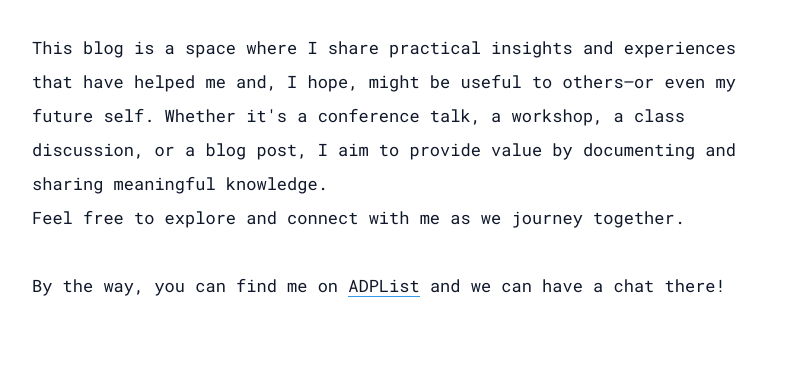
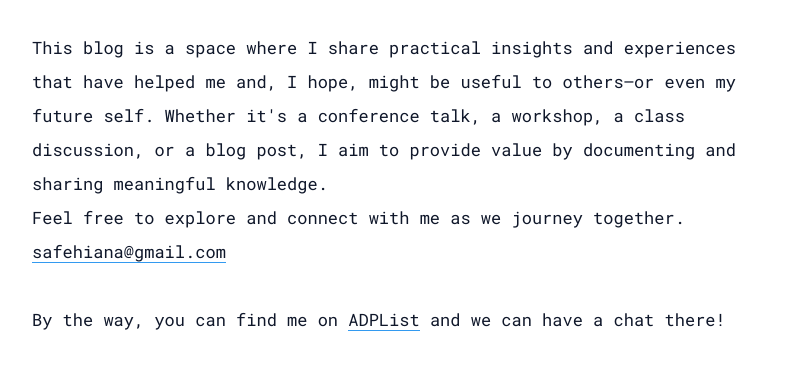
Before and after one commit to safeamiiir/personal_blog, an Astro site: page / in a window 1280 px wide. Shown: the part 328-698 px from the top of the page, without its empty margins (234-1045 px from the left). Built offline with nearby package versions, Linux system fonts and the light colour scheme; Astro itself is replaced by a stand-in of ours.

Commit message:
fix(email): add email

```diff
--- a/src/components/AboutMe.astro
+++ b/src/components/AboutMe.astro
@@ -7,6 +7,7 @@
     Whether it's a conference talk, a workshop, a class discussion, or a blog post, I aim to provide value by documenting and sharing meaningful knowledge.
     <br/>
     Feel free to explore and connect with me as we journey together.
+    <a href="mailto:safehiana@gmail.com">safehiana@gmail.com</a>
   </p>
   <p class="mt-8">
     By the way, you can find me on <a href="https://adplist.org/mentors/amirreza-safehian">ADPList</a> and we can have a chat there!
```
